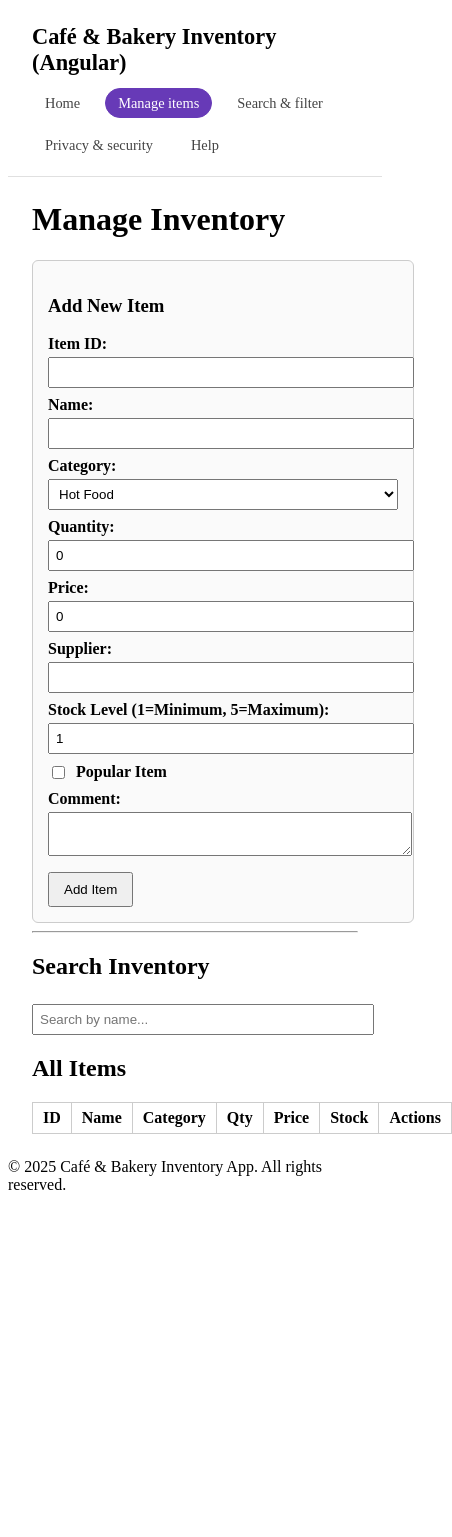
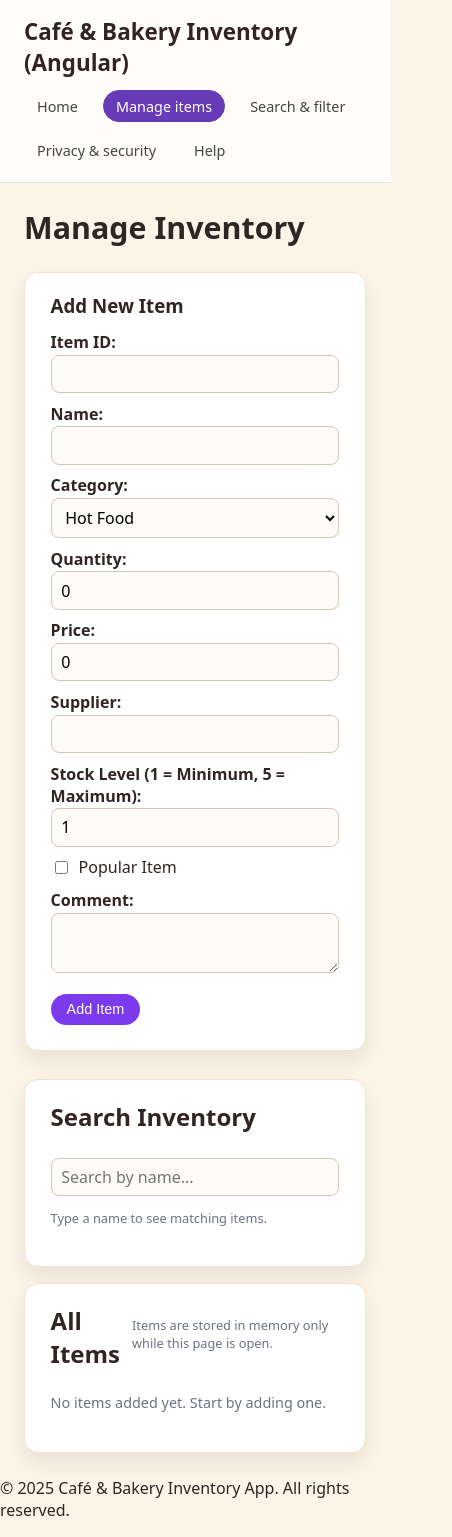
Before and after one commit to pattriciaruth/myapp, an Angular app: page /manage in a window 390 px wide. Shown: the whole page, 452 px wide, since content can reach past the window. Before the commit the page ends 1210 px from the top, so only its background shows below. Built offline with nearby package versions, Linux system fonts and the light colour scheme.

Commit message:
Refactor manage items page layout and styles for improved usability and aesthetics

```diff
--- a/src/app/pages/manage-items/manage-items.component.css
+++ b/src/app/pages/manage-items/manage-items.component.css
@@ -1,79 +1,282 @@
-.form-box {
-  background: #fafafa;
-  padding: 15px;
-  width: 350px;
-  border-radius: 6px;
-  border: 1px solid #ccc;
+:host {
+  display: block;
 }
 
+/* Page title */
+h1 {
+  font-size: 1.9rem;
+  margin-bottom: 1.5rem;
+}
+
+/* Two-column layout */
+.manage-layout {
+  display: grid;
+  grid-template-columns: minmax(320px, 380px) minmax(0, 1fr);
+  gap: 1.75rem;
+  align-items: flex-start;
+}
+
+/* Cards */
+.form-box,
+.card {
+  background: #ffffff;
+  border-radius: 14px;
+  padding: 1.25rem 1.6rem 1.6rem;
+  box-shadow: 0 10px 22px rgba(15, 23, 42, 0.08);
+  border: 1px solid #f1e4d3;
+}
+
+/* Form heading */
+.form-box h3 {
+  margin-top: 0;
+  margin-bottom: 0.8rem;
+}
+
+/* Message banner */
+.message {
+  background: #ecfdf3;
+  color: #166534;
+  border: 1px solid #bbf7d0;
+  border-radius: 8px;
+  padding: 0.5rem 0.75rem;
+  font-size: 0.85rem;
+  margin-bottom: 0.8rem;
+}
+
+/* Labels & inputs */
 label {
+  display: block;
   font-weight: 600;
-  margin-top: 8px;
-  display: block;
+  margin-top: 0.6rem;
+  margin-bottom: 0.1rem;
 }
 
 input,
 select,
 textarea {
   width: 100%;
-  margin-top: 4px;
-  padding: 6px;
+  padding: 0.45rem 0.6rem;
+  border-radius: 8px;
+  border: 1px solid #d4c6b8;
+  font: inherit;
+  background: #fdfbf7;
 }
 
-button {
-  padding: 8px 14px;
-  margin-top: 12px;
+input:focus,
+select:focus,
+textarea:focus {
+  outline: none;
+  border-color: #7c3aed;
+  box-shadow: 0 0 0 3px rgba(124, 58, 237, 0.16);
 }
 
-.cancel {
-  background-color: #777;
-  color: white;
-  margin-left: 8px;
-}
-
-.delete {
-  background: crimson;
-  color: white;
-}
-
-.message {
-  background: #d4ffd4;
-  padding: 8px;
-  border: 1px solid #6fdd6f;
-  margin-bottom: 10px;
-  width: 350px;
-}
-/* Make the checkbox + text sit nicely on one line */
+/* Checkbox row */
 .checkbox-row {
   display: flex;
   align-items: center;
   gap: 8px;
-  margin-top: 8px;
+  margin-top: 0.6rem;
 }
 
-/* Override the global label style just for this row */
-.checkbox-row label {
-  display: inline;
-  margin-top: 0;
-}
-
-/* Checkbox itself shouldn't be stretched full width */
 .checkbox-row input {
   width: auto;
 }
 
+.checkbox-row label {
+  margin-top: 0;
+  font-weight: 500;
+}
 
+/* Buttons */
+.button-row {
+  display: flex;
+  gap: 0.5rem;
+  margin-top: 1rem;
+}
 
+button {
+  padding: 0.45rem 1rem;
+  border-radius: 999px;
+  border: none;
+  cursor: pointer;
+  font-weight: 500;
+  font-size: 0.9rem;
+  background: #7c3aed;
+  color: #ffffff;
+  transition: background 0.15s ease, transform 0.05s ease;
+}
+
+button:hover {
+  background: #6d28d9;
+  transform: translateY(-1px);
+}
+
+button.secondary {
+  background: #6b7280;
+}
+
+button.secondary:hover {
+  background: #4b5563;
+}
+
+button.ghost {
+  background: transparent;
+  color: #4b5563;
+  border: 1px solid #d4c6b8;
+}
+
+button.ghost:hover {
+  background: #f5f0e8;
+}
+
+button.danger {
+  background: #dc2626;
+}
+
+button.danger:hover {
+  background: #b91c1c;
+}
+
+/* Right column */
+.right-column {
+  display: flex;
+  flex-direction: column;
+  gap: 1rem;
+}
+
+/* Search card */
+.search-card h2 {
+  margin-top: 0;
+}
+
+.search-card input {
+  margin-top: 0.3rem;
+}
+
+.search-results {
+  margin-top: 0.6rem;
+  padding-left: 1.1rem;
+}
+
+.search-results li {
+  margin-bottom: 0.25rem;
+}
+
+.pill {
+  display: inline-block;
+  padding: 0.1rem 0.45rem;
+  border-radius: 999px;
+  font-size: 0.75rem;
+  background: #f3e8ff;
+  color: #6d28d9;
+  margin-right: 0.4rem;
+}
+
+/* Table card */
+.table-header-row {
+  display: flex;
+  justify-content: space-between;
+  align-items: baseline;
+  gap: 0.75rem;
+}
+
+.table-header-row h2 {
+  margin: 0;
+}
+
+.small-note {
+  font-size: 0.8rem;
+  color: #6b7280;
+}
+
+.table-wrapper {
+  margin-top: 0.6rem;
+  max-width: 100%;
+  overflow-x: auto;
+}
+
+/* Table styling */
 table {
-  margin-top: 20px;
+  width: 100%;
   border-collapse: collapse;
-  width: 100%;
+  font-size: 0.9rem;
+  min-width: 520px;
+}
+
+thead {
+  background: #f9efe0;
 }
 
 th,
 td {
-  border: 1px solid #ccc;
-  padding: 6px 10px;
+  padding: 0.4rem 0.6rem;
+  border-bottom: 1px solid #e5d6c3;
   text-align: left;
-  white-space: nowrap; /* stops things squishing together strangely */
+  white-space: nowrap;
 }
+
+th {
+  font-weight: 600;
+}
+
+tbody tr:nth-child(even) {
+  background: #fdf7ee;
+}
+
+.actions {
+  display: flex;
+  gap: 0.3rem;
+}
+
+/* Stock badge */
+.stock-pill {
+  display: inline-block;
+  padding: 0.15rem 0.5rem;
+  border-radius: 999px;
+  font-size: 0.8rem;
+  color: #111827;
+  background: #e5e7eb;
+}
+
+.stock-pill.lvl-1 {
+  background: #fee2e2;
+  color: #b91c1c;
+}
+
+.stock-pill.lvl-2 {
+  background: #fed7aa;
+  color: #c05621;
+}
+
+.stock-pill.lvl-3 {
+  background: #fef3c7;
+  color: #92400e;
+}
+
+.stock-pill.lvl-4 {
+  background: #dcfce7;
+  color: #166534;
+}
+
+.stock-pill.lvl-5 {
+  background: #bbf7d0;
+  color: #166534;
+}
+
+/* Empty state */
+.empty-note {
+  margin-top: 0.8rem;
+  font-size: 0.9rem;
+  color: #6b7280;
+}
+
+/* Responsive: stack columns on small screens */
+@media (max-width: 900px) {
+  .manage-layout {
+    grid-template-columns: minmax(0, 1fr);
+  }
+
+  .table-wrapper {
+    max-width: 100%;
+  }
+}
--- a/src/app/pages/manage-items/manage-items.component.html
+++ b/src/app/pages/manage-items/manage-items.component.html
@@ -1,9 +1,12 @@
 <h1>Manage Inventory</h1>
 
-<div class="message" *ngIf="message">{{ message }}</div>
-
+<div class="manage-layout">
+  <!-- LEFT COLUMN – FORM -->
+  <section class="left-column">
     <div class="form-box">
       <h3>{{ isEditing ? 'Edit Item' : 'Add New Item' }}</h3>
+
+      <div class="message" *ngIf="message">{{ message }}</div>
 
       <label>Item ID:</label>
       <input [(ngModel)]="itemId" />
@@ -25,39 +28,61 @@
       <label>Supplier:</label>
       <input [(ngModel)]="supplier" />
 
-  <label>Stock Level (1=Minimum, 5=Maximum):</label>
+      <label>Stock Level (1 = Minimum, 5 = Maximum):</label>
       <input type="number" min="1" max="5" [(ngModel)]="stockLevel" />
 
-  <div class="form-row checkbox-row">
+      <div class="checkbox-row">
         <input id="popular" type="checkbox" [(ngModel)]="popular" />
         <label for="popular">Popular Item</label>
       </div>
 
-
       <label>Comment:</label>
       <textarea [(ngModel)]="comment"></textarea>
 
+      <div class="button-row">
         <button (click)="isEditing ? saveEdit() : addItem()">
           {{ isEditing ? 'Save Changes' : 'Add Item' }}
         </button>
 
-  <button *ngIf="isEditing" class="cancel" (click)="resetForm()">Cancel</button>
+        <button *ngIf="isEditing" class="secondary" (click)="resetForm()">
+          Cancel
+        </button>
+      </div>
+    </div>
+  </section>
+
+  <!-- RIGHT COLUMN – SEARCH + TABLE -->
+  <section class="right-column">
+    <div class="card search-card">
+      <h2>Search Inventory</h2>
+      <input
+        placeholder="Search by name..."
+        #searchInput
+        (input)="search(searchInput.value)"
+      />
+
+      <ul *ngIf="searchResults.length > 0" class="search-results">
+        <li *ngFor="let r of searchResults">
+          <span class="pill">{{ r.category }}</span>
+          {{ r.name }}
+        </li>
+      </ul>
+
+      <p *ngIf="searchResults.length === 0" class="small-note">
+        Type a name to see matching items.
+      </p>
     </div>
 
-<hr />
+    <div class="card table-card">
+      <div class="table-header-row">
+        <h2>All Items</h2>
+        <p class="small-note">
+          Items are stored in memory only while this page is open.
+        </p>
+      </div>
 
-<h2>Search Inventory</h2>
-<input placeholder="Search by name..."
-       #searchInput
-       (input)="search(searchInput.value)" />
-
-
-<ul *ngIf="searchResults.length > 0">
-  <li *ngFor="let r of searchResults">{{ r.name }} ({{ r.category }})</li>
-</ul>
-
-<h2>All Items</h2>
-<table>
+      <div class="table-wrapper">
+        <table *ngIf="items.length > 0; else emptyState">
           <thead>
             <tr>
               <th>ID</th>
@@ -65,7 +90,7 @@
               <th>Category</th>
               <th>Qty</th>
               <th>Price</th>
-      <th>Stock</th>
+              <th>Stock (1–5)</th>
               <th>Actions</th>
             </tr>
           </thead>
@@ -76,12 +101,26 @@
               <td>{{ item.name }}</td>
               <td>{{ item.category }}</td>
               <td>{{ item.quantity }}</td>
-      <td>${{ item.price }}</td>
-      <td>{{ item.stockLevel }}</td>
+              <td>{{ item.price | currency: 'AUD':'symbol' }}</td>
               <td>
-        <button (click)="startEdit(item)">Edit</button>
-        <button class="delete" (click)="deleteItem(item.name)">Delete</button>
+                <span class="stock-pill" [ngClass]="'lvl-' + item.stockLevel">
+                  {{ item.stockLevel }} / 5
+                </span>
+              </td>
+              <td class="actions">
+                <button class="ghost" (click)="startEdit(item)">Edit</button>
+                <button class="danger" (click)="deleteItem(item.name)">
+                  Delete
+                </button>
               </td>
             </tr>
           </tbody>
         </table>
+
+        <ng-template #emptyState>
+          <p class="empty-note">No items added yet. Start by adding one.</p>
+        </ng-template>
+      </div>
+    </div>
+  </section>
+</div>
--- a/src/app/pages/search/search.component.css
+++ b/src/app/pages/search/search.component.css
@@ -11,18 +11,76 @@
   flex-direction: column;
 }
 
+.filters label {
+  font-weight: 600;
+  margin-bottom: 0.15rem;
+}
+
+.filters input,
+.filters select {
+  padding: 0.4rem 0.6rem;
+  border-radius: 8px;
+  border: 1px solid #d4c6b8;
+  background: #fdfbf7;
+  font: inherit;
+}
+
+.filters input:focus,
+.filters select:focus {
+  outline: none;
+  border-color: #7c3aed;
+  box-shadow: 0 0 0 3px rgba(124, 58, 237, 0.16);
+}
+
 .checkbox {
-  margin-top: 1.2rem;
+  margin-top: 0.4rem;
+}
+
+.filters button {
+  padding: 0.45rem 0.9rem;
+  border-radius: 999px;
+  border: none;
+  background: #6b7280;
+  color: #fff;
+  font-size: 0.85rem;
+  cursor: pointer;
+  margin-top: 0.4rem;
+}
+
+.filters button:hover {
+  background: #4b5563;
+}
+
+/* table styling reuses the same vibe as manage page */
+.table-wrapper {
+  max-width: 100%;
+  overflow-x: auto;
 }
 
 table {
+  width: 100%;
   border-collapse: collapse;
-  width: 100%;
+  font-size: 0.9rem;
+  min-width: 520px;
+}
+
+thead {
+  background: #f9efe0;
 }
 
 th,
 td {
-  border: 1px solid #ccc;
-  padding: 6px 8px;
+  padding: 0.4rem 0.6rem;
+  border-bottom: 1px solid #e5d6c3;
   text-align: left;
+  white-space: nowrap;
 }
+
+tbody tr:nth-child(even) {
+  background: #fdf7ee;
+}
+
+.empty-note {
+  font-size: 0.9rem;
+  color: #6b7280;
+}
--- a/src/styles.css
+++ b/src/styles.css
@@ -1 +1,115 @@
-/* You can add global styles to this file, and also import other style files */
+/* Global reset-ish */
+*,
+*::before,
+*::after {
+  box-sizing: border-box;
+}
+
+body {
+  margin: 0;
+  font-family: system-ui, -apple-system, BlinkMacSystemFont, "Segoe UI",
+    sans-serif;
+  background: #fdf3e6; /* warm cafe paper colour */
+  color: #312524;
+}
+
+/* Make the root app behave like a normal block */
+app-root {
+  display: block;
+}
+
+/* Links */
+a {
+  color: #7c3aed;
+  text-decoration: none;
+}
+
+a:hover {
+  text-decoration: underline;
+}
+
+/* If your app.component.html uses header/nav, these will make it pretty */
+header {
+  background: #ffffffcc;
+  backdrop-filter: blur(10px);
+  border-bottom: 1px solid #f1e4d3;
+  position: sticky;
+  top: 0;
+  z-index: 10;
+}
+
+header .header-inner {
+  max-width: 1100px;
+  margin: 0 auto;
+  padding: 0.75rem 1.5rem;
+  display: flex;
+  align-items: center;
+  justify-content: space-between;
+}
+
+header .title {
+  font-weight: 700;
+  font-size: 1rem;
+}
+
+header nav {
+  display: flex;
+  gap: 0.75rem;
+  font-size: 0.9rem;
+}
+
+header nav a {
+  padding: 0.35rem 0.85rem;
+  border-radius: 999px;
+}
+
+header nav a.active {
+  background: #7c3aed;
+  color: #fff;
+}
+
+/* Main content area – centres everything like Part 1 */
+main {
+  max-width: 1100px;
+  margin: 1.75rem auto 3rem;
+  padding: 0 1.5rem;
+}
+
+/* ---------- Shared page card styling ---------- */
+
+.page-card {
+  background: #ffffff;
+  border-radius: 14px;
+  padding: 1.5rem 1.75rem 1.75rem;
+  box-shadow: 0 10px 22px rgba(15, 23, 42, 0.08);
+  border: 1px solid #f1e4d3;
+  max-width: 900px;
+  margin: 0 auto 1.75rem;
+}
+
+.page-card--wide {
+  max-width: 1100px;
+}
+
+.page-card h1 {
+  margin-top: 0;
+  margin-bottom: 0.75rem;
+  font-size: 1.7rem;
+}
+
+.page-card h2 {
+  margin-top: 1.1rem;
+  margin-bottom: 0.45rem;
+  font-size: 1.15rem;
+}
+
+.page-card p,
+.page-card li {
+  font-size: 0.95rem;
+  line-height: 1.5;
+}
+
+.page-card ul,
+.page-card ol {
+  padding-left: 1.2rem;
+}
```
Also changed, not shown: src/app/pages/help/help.component.html (+9 -9 lines), src/app/pages/home/home.component.html (+7 -7 lines), src/app/pages/privacy-security/privacy-security.component.html (+9 -9 lines), src/app/pages/search/search.component.html (+6 -4 lines). Lines whose indentation alone changed are shown as unchanged.
